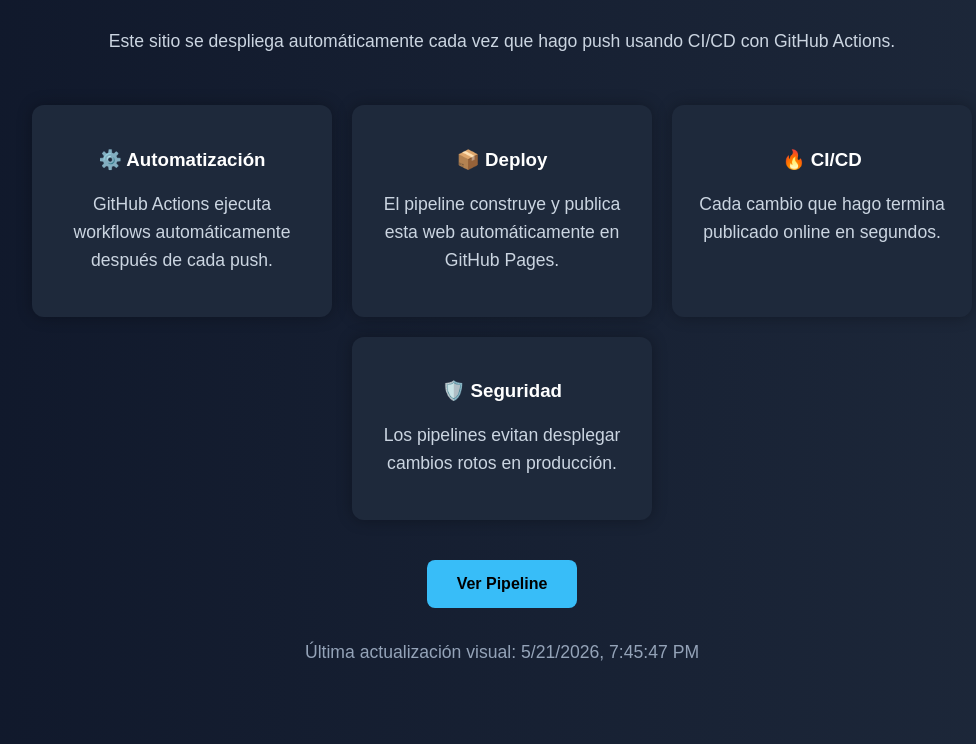
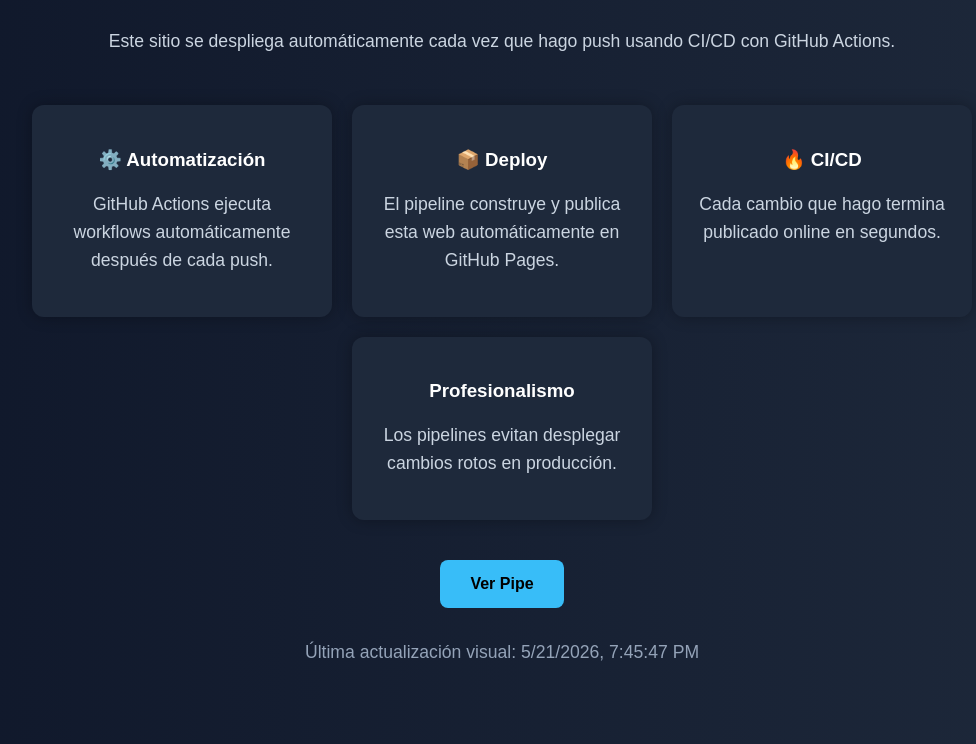
Before and after one commit to luissoberana/github-actions-practice, a website: page index.html in a window 1280 px wide. Shown: the part 199-943 px from the top of the page, without its empty margins (138-1114 px from the left). Drawn offline with Linux system fonts and the light colour scheme.

Commit message:
prueba de test

```diff
--- a/index.html
+++ b/index.html
@@ -121,7 +121,7 @@
       </div>
 
      <div class="card">
-         <h3>🛡️ Seguridad</h3>
+         <h3> Profesionalismo</h3>
 
          <p>
                 Los pipelines evitan desplegar cambios rotos en producción.
@@ -130,7 +130,7 @@
     </div>
 
     <a class="button" href="#">
-      Ver Pipeline
+      Ver Pipe
     </a>
 
     <p id="fecha"></p>
```
